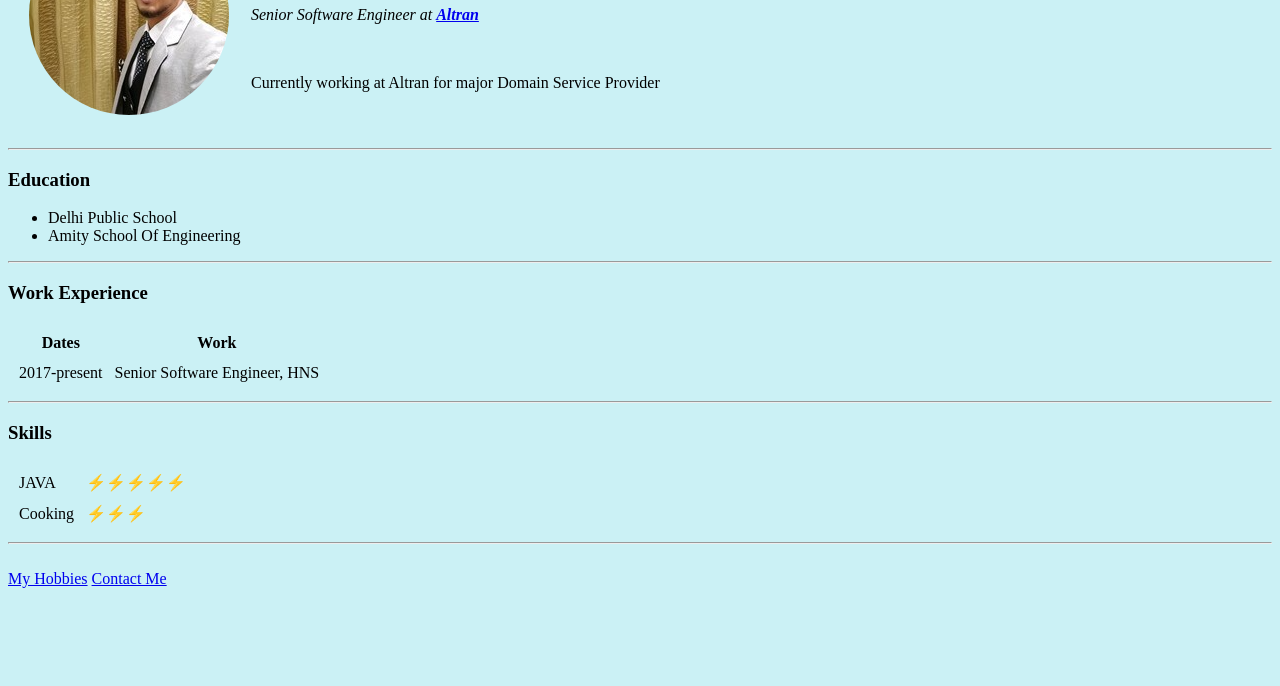
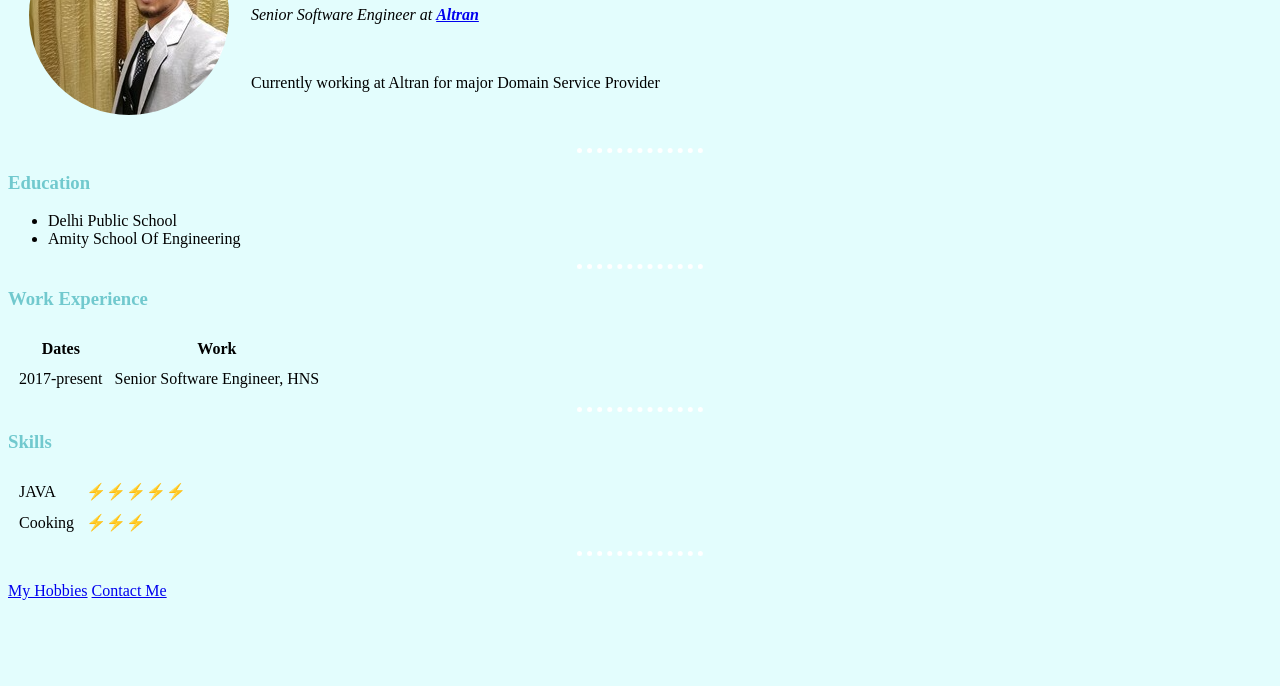
Before and after one commit to dpanand1994/CV, a plain HTML site: page index.html in a window 1280 px wide. Shown: the part 114-800 px from the top of the page. Drawn offline with Linux system fonts and the light colour scheme.

Commit message:
External CSS

```diff
--- /dev/null
+++ b/CSS/stylesheet.css
@@ -0,0 +1,13 @@
+body{
+background-color: #e3fdfd;
+}
+hr{
+
+border-style: dotted none none;
+border-color: white;
+border-width: 5px;
+width: 10%;
+}
+h3,h1{
+color: #71c9ce;
+}
--- a/index.html
+++ b/index.html
@@ -4,9 +4,10 @@
 <head>
   <meta charset="utf-8">
   <title>Deepanshu's Personal Website</title>
+  <link rel="stylesheet" href="CSS/stylesheet.css">
 </head>
 
-<body style="background-color:#cbf1f5">
+<body>
   <table cellspacing="20">
     <tr>
       <td>
```
Also changed, not shown: contactMe.html (+1 -0 lines), myHobbies.html (+1 -0 lines).
